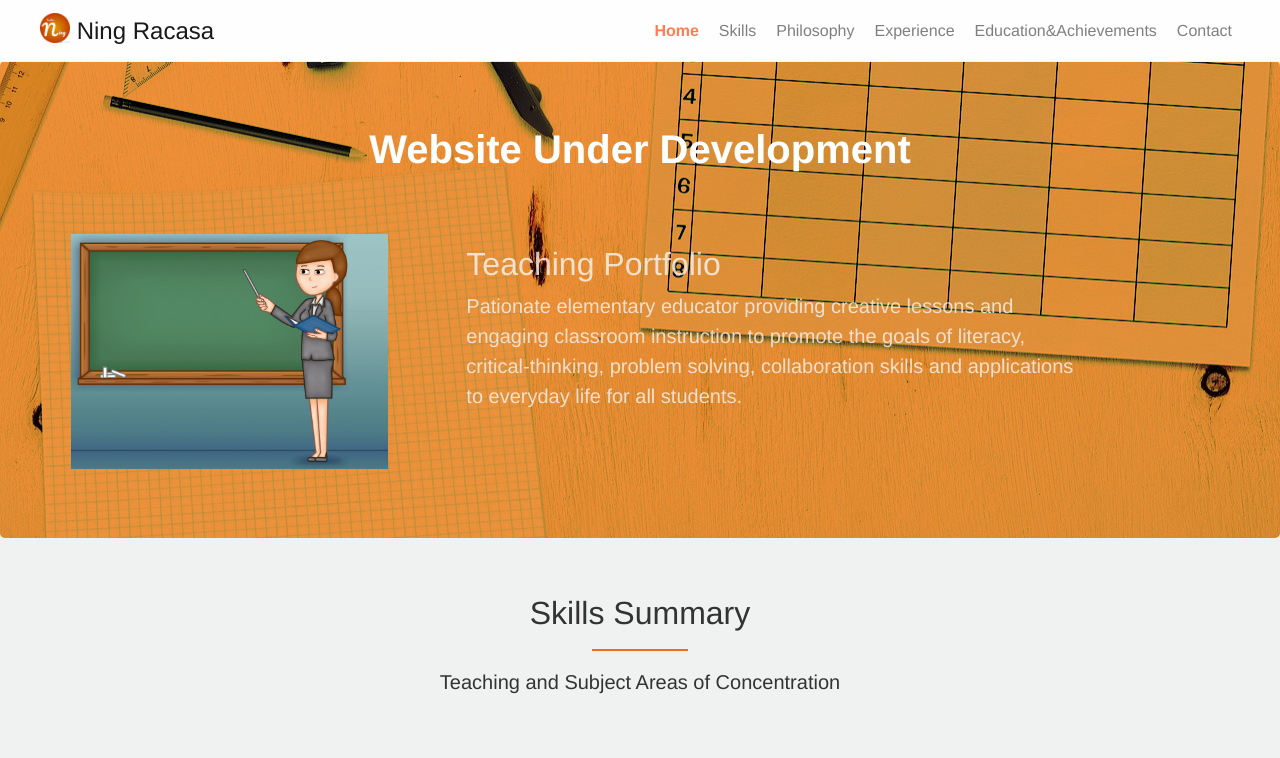
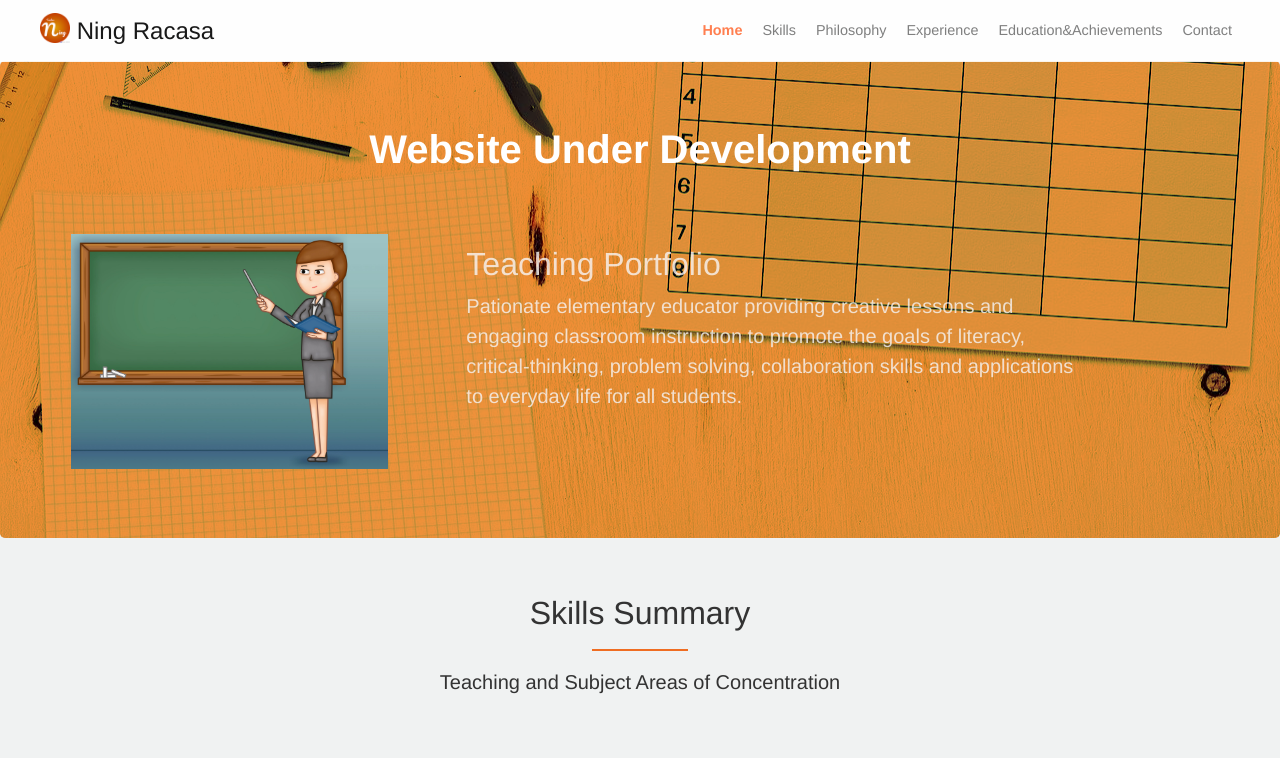
Before and after one commit to johnvincentracasa/ningracasa-portfolio, a plain HTML site: page index.html in a window 1280 px wide. Shown: the top 758 px of the page. Drawn offline with nearby package versions, Linux system fonts and the light colour scheme; a script that the page names is missing.

Commit message:
Update style.css

```diff
--- a/css/style.css
+++ b/css/style.css
@@ -126,6 +126,8 @@ No media query since this is the default in Bootstrap */
     margin: auto;
     text-align: center;
   }
+  body {
+    font-size: .9rem;
 }
 /* Medium devices (tablets, 768px and up) */
 @media (min-width: 768px) {
```
